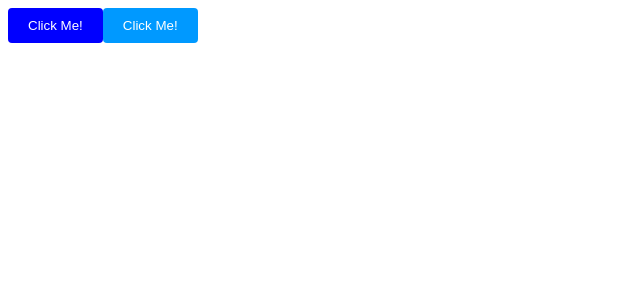
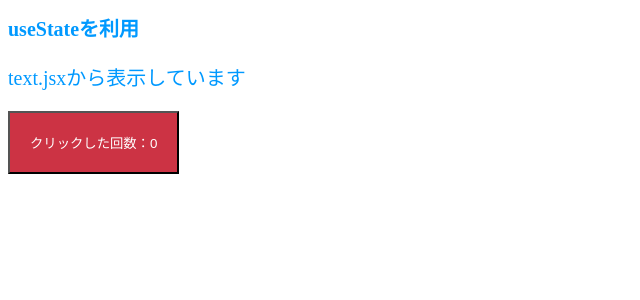
Before and after one commit to kotoori/react_biginner_lesson, a React (Vite) app in the folder reactapp/app/: page / in a window 1280 px wide. Shown: the top 300 px of the page, without its empty margins (0-640 px from the left). Built offline with nearby package versions, Linux system fonts and the light colour scheme.

Commit message:
props、useState

```diff
--- a/reactapp/app/src/App.jsx
+++ b/reactapp/app/src/App.jsx
@@ -1,11 +1,21 @@
 import ReactDOMClient from "react-dom/client";
+import { useState } from 'react';
+import classes from './App.module.css';
+import { Text } from './components/Text'; //Text.jsxを読み込む
 import { Button } from "./Button";//保存したButton.jsxを読み込む
 
+
 export const App = () =>{
+  const onclickButton = () =>{
+    setNum((prev) => prev + 1); //現在の値に1をプラス
+  }
+  const [num, setNum] = useState(0);//numの初期値を0で設定する（設定しないと初期値undefinedになる）
+
   return (
-    <div>
-      <Button primary={true}></Button>
-      <Button primary={false}></Button>
-    </div>
+    <>
+      <h1 className={classes.titleText}>useStateを利用</h1>
+      <Text color="#09f" message="text.jsxから表示しています"></Text>
+      <button onClick={onclickButton} className={classes.btnLrg}>クリックした回数：{num}</button>
+    </>
   );
 };
--- /dev/null
+++ b/reactapp/app/src/components/Text.jsx
@@ -0,0 +1,9 @@
+export const Text = (props) =>{
+  const textStyle = {
+    color:props.color,
+    fontSize:"20px"
+  }
+  return(
+    <p style={textStyle}>{props.message}</p>
+  );
+}
```
